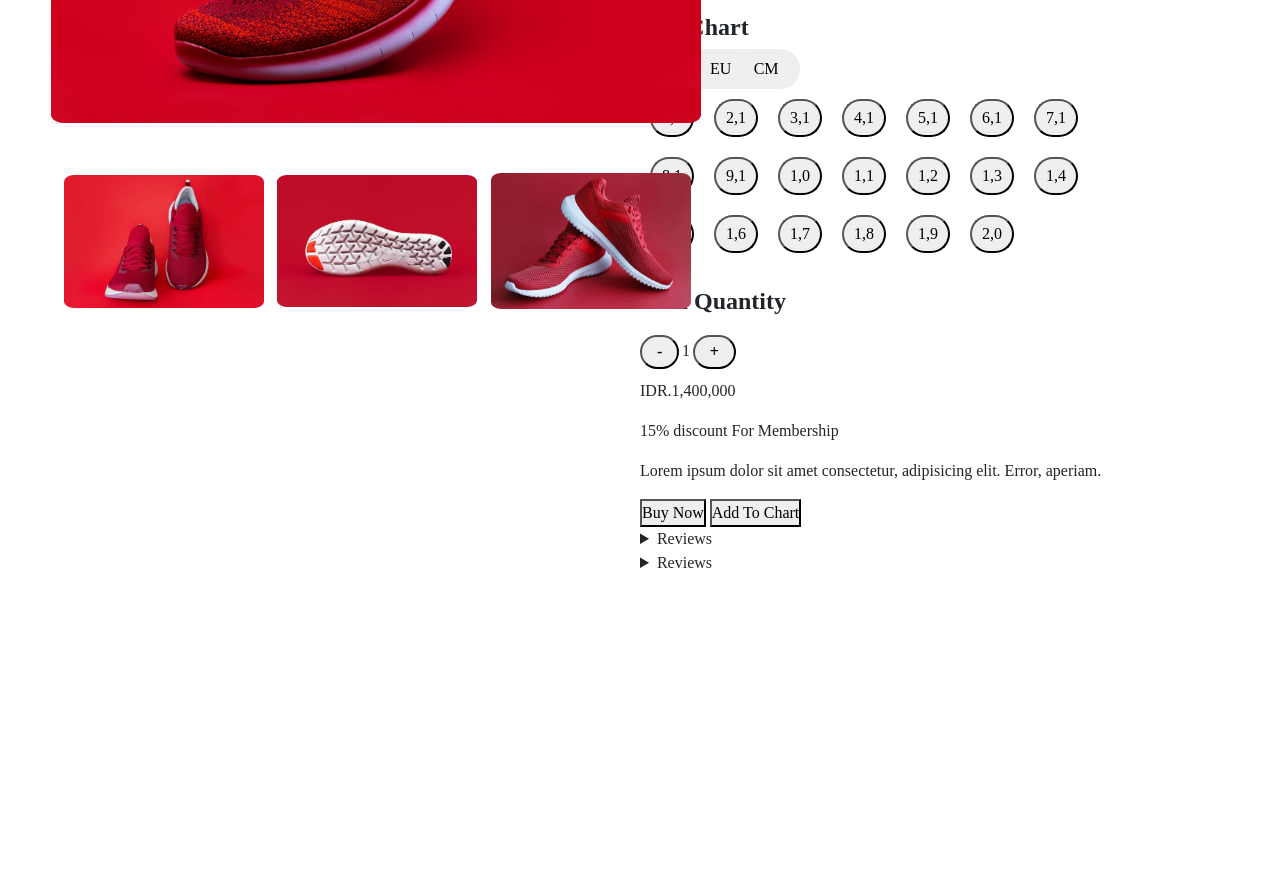
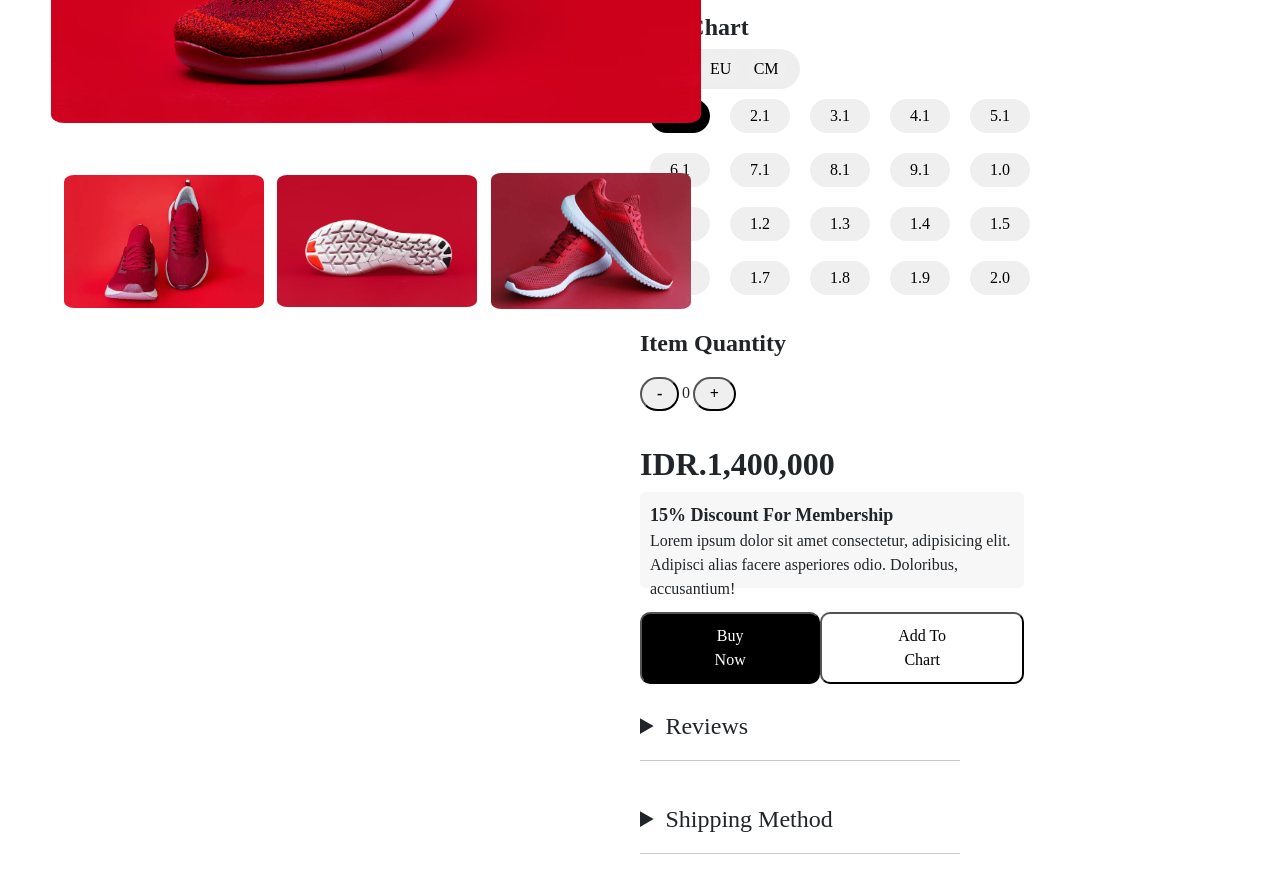
Before and after one commit to ToYaaaaa/StepPology, a plain HTML site: page index.html in a window 1280 px wide. Shown: the part 467-1360 px from the top of the page. Drawn offline with nearby package versions, Linux system fonts and the light colour scheme.

Commit message:
menambahkan fitur

```diff
--- a/css/style.css
+++ b/css/style.css
@@ -155,13 +155,17 @@
 }
 
 .kanan .chart .sizeshoes button{
-    padding: 5px 10px;
+    padding: 5px 20px;
     border-radius: 999px;
     margin: 10px 10px 10px 10px;
+    border: none;
 }
 
 .kanan .chart .sizeshoes .active{
-    background-color: white;
+    background-color: rgba(0,0,0, 1);
+    color: white;
+    /* border: 2px solid aqua; */
+
 }
 
 .kanan .quantity {
@@ -177,3 +181,29 @@
     font-weight: bold;
     border-radius: 999px;
 }
+
+.kanan .discount {
+    width: 60%;
+    height: 6%;
+    border: none;
+    border-radius: 5px;
+    padding: 10px;
+    background-color: rgba(171, 171, 171, .1);
+}
+
+.kanan .buttonbawah{
+    display: flex;
+    justify-content: space-around;
+    width: 60%;
+}
+
+.kanan .buttonbawah .buynow, .addtochart{
+    padding: 10px 60px;
+    border-radius: 10px;
+    background-color: white;
+}
+
+.kanan .buttonbawah .active {
+    background-color: black;
+    color: white;
+}
--- a/index.html
+++ b/index.html
@@ -14,6 +14,7 @@
     src="https://kit.fontawesome.com/2fbd2eb978.js"
     crossorigin="anonymous"
     ></script>
+    <link rel="shortcut icon" href="img/logo.png" type="image/x-icon">
     <!-- css/bootstrap/logo -->
     <link rel="stylesheet" href="css/style.css">
     <link href="https://cdn.jsdelivr.net/npm/bootstrap@5.3.3/dist/css/bootstrap.min.css" rel="stylesheet" integrity="sha384-QWTKZyjpPEjISv5WaRU9OFeRpok6YctnYmDr5pNlyT2bRjXh0JMhjY6hW+ALEwIH" crossorigin="anonymous">
@@ -82,32 +83,32 @@
                     <div class="chart">
                         <h4 style="font-weight: bold;">Size Chart</h4>
                             <div class="region">
-                                <button>US</button>
+                                <button class="active">US</button>
                                 <button>EU</button>
                                 <button style="padding-left: 7px;">CM</button>
                             </div>
                             <!-- <br> -->
                             <div class="sizeshoes">
-                                <button>1,1</button>
-                                <button>2,1</button>
-                                <button>3,1</button>
-                                <button>4,1</button>
-                                <button>5,1</button>
-                                <button>6,1</button>
-                                <button>7,1</button>
-                                <button>8,1</button>
-                                <button>9,1</button>
-                                <button>1,0</button>
-                                <button>1,1</button>
-                                <button>1,2</button>
-                                <button>1,3</button>
-                                <button>1,4</button>
-                                <button>1,5</button>
-                                <button>1,6</button>
-                                <button>1,7</button>
-                                <button>1,8</button>
-                                <button>1,9</button>
-                                <button>2,0</button>
+                                <button class="active">1,1</button>
+                                <button>2.1</button>
+                                <button>3.1</button>
+                                <button>4.1</button>
+                                <button>5.1</button>
+                                <button>6.1</button>
+                                <button>7.1</button>
+                                <button>8.1</button>
+                                <button>9.1</button>
+                                <button>1.0</button>
+                                <button>1.1</button>
+                                <button>1.2</button>
+                                <button>1.3</button>
+                                <button>1.4</button>
+                                <button>1.5</button>
+                                <button>1.6</button>
+                                <button>1.7</button>
+                                <button>1.8</button>
+                                <button>1.9</button>
+                                <button>2.0</button>
                             </div>
                     </div>
                 </div>
@@ -115,29 +116,37 @@
                 <h4 style="font-weight: bold;">Item Quantity</h4>
                 <div class="quantity">
                     <button id="min">-</button>
-                    <p style="margin-top: 15px;" id="number">1</p>
+                    <p style="margin-top: 15px;" id="number">0</p>
                     <button id="plus">+</button>
                 </div>
+                <br>
                 <div class="price">
-                    <p>IDR.1,400,000</p>
+                    <h2 style="font-weight: bold;">IDR.1,400,000</h2>
                 </div>
                 <div class="discount">
-                    <p>15% discount For Membership</p>
-                    <p>Lorem ipsum dolor sit amet consectetur, adipisicing elit. Error, aperiam.</p>
+                    <p><span style="font-weight: bold; font-size: 18px;">15% Discount For Membership</span> <br>
+                    Lorem ipsum dolor sit amet consectetur, adipisicing elit. Adipisci alias facere asperiores odio. Doloribus, accusantium!</p>
                 </div>
-                <button>Buy Now</button>
-                <button>Add To Chart</button>
+                <br>
+                <div class="buttonbawah">
+                    <button class="buynow active">Buy Now</button>
+                    <button class="addtochart">Add To Chart</button>
+                </div>
+                <br>
                 <details>
-                    <summary>
+                    <summary style="width: 50%; font-size: 1.5rem;">
                     Reviews
+                    <hr>
                     </summary>
                     <div class="content">
                     This is the content for Reviews.
                     </div>
                 </details>
+                <br>
                 <details>
-                    <summary>
-                    Reviews
+                    <summary style="width: 50%; font-size: 1.5rem;">
+                    Shipping Method
+                    <hr>
                     </summary>
                     <div class="content">
                     This is the content for Reviews.
--- a/js/script.js
+++ b/js/script.js
@@ -58,3 +58,14 @@ min.addEventListener("click", () => {
         number.textContent = curentvalue + 1;
     }
 });
+
+// kanan main page button bawah
+const buttonbawah = document.querySelectorAll(".kanan .buttonbawah button");
+
+buttonbawah.forEach(button => {
+    button.addEventListener("click", function(){
+        buttonbawah.forEach(btn => btn.classList.remove("active"));
+        this.classList.add("active");
+    }
+    );}
+);
```
